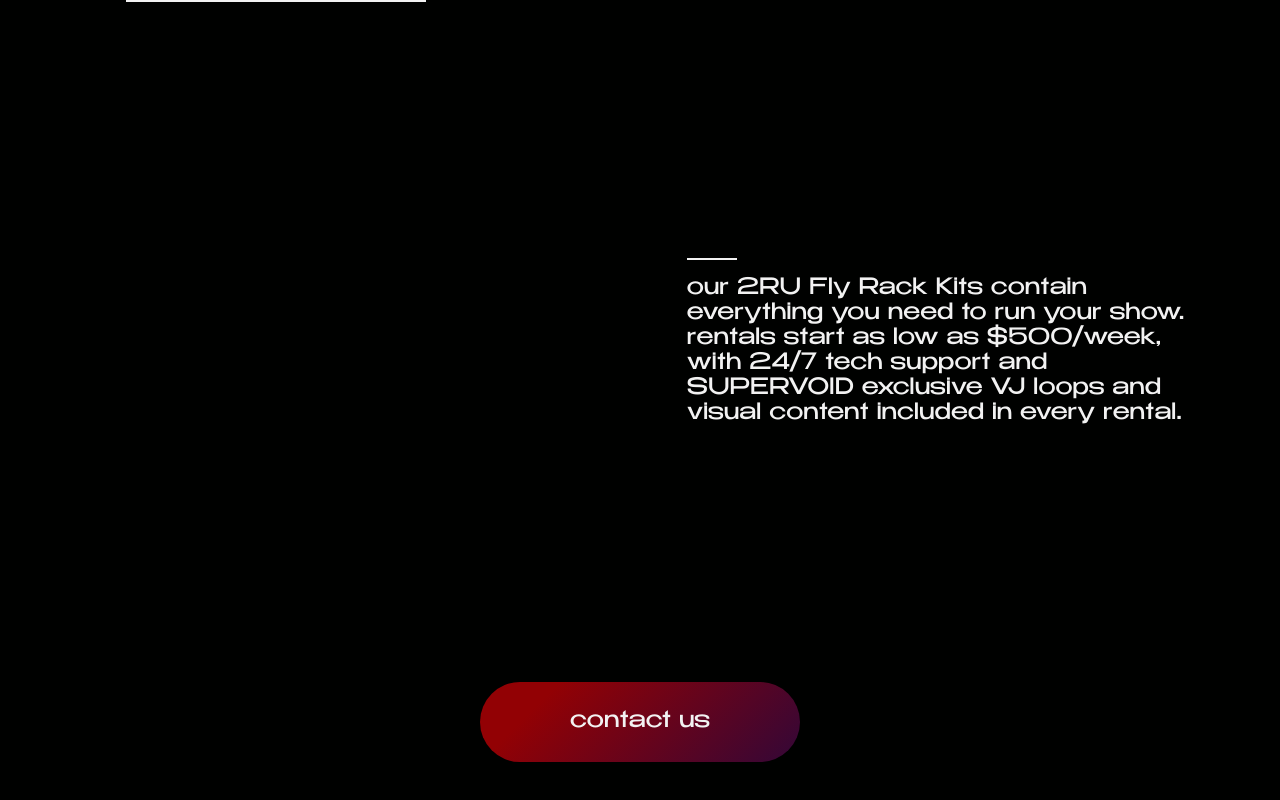
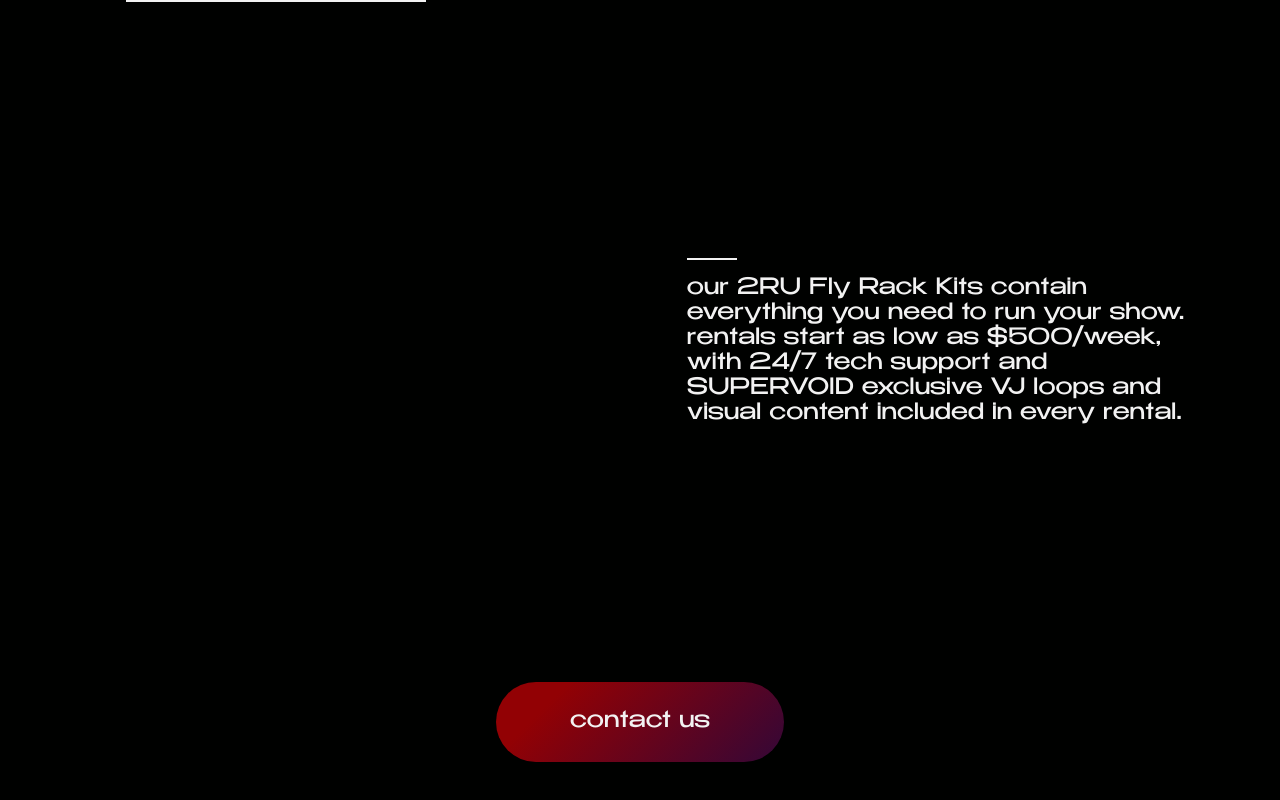
Before and after one commit to joshnussbaum89/supervoid, a Next.js app: page /servers in a window 1280 px wide. Shown: the part 3200-4000 px from the top of the page. Built offline with nearby package versions, Linux system fonts and the light colour scheme.

Commit message:
fix CTA width

```diff
--- a/components/SupervoidCTA/SupervoidCTA.module.css
+++ b/components/SupervoidCTA/SupervoidCTA.module.css
@@ -1,8 +1,8 @@
 .button {
   display: block;
   margin: 0.5rem auto;
-  width: 50%;
-  max-width: 20rem;
+  width: 60%;
+  max-width: 18rem;
   height: 5rem;
   font-size: var(--small);
   color: var(--color-white);
```
